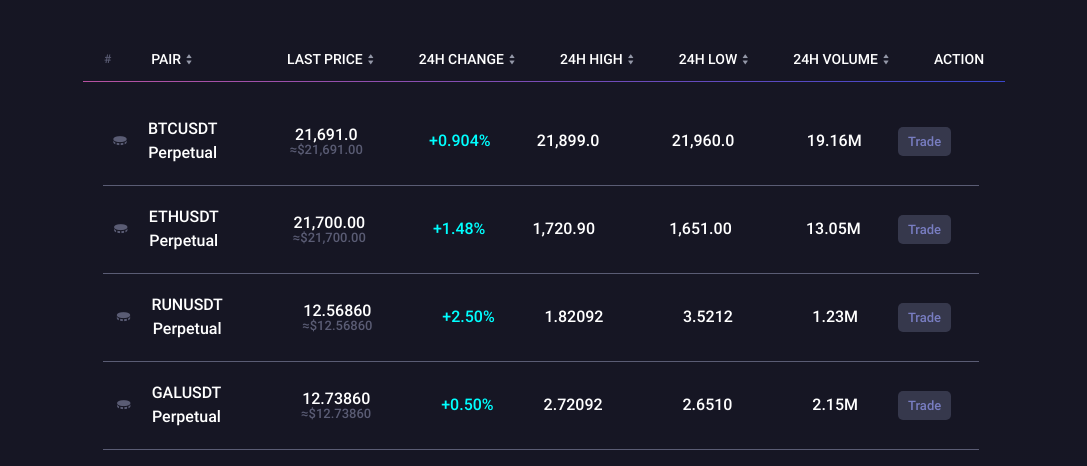
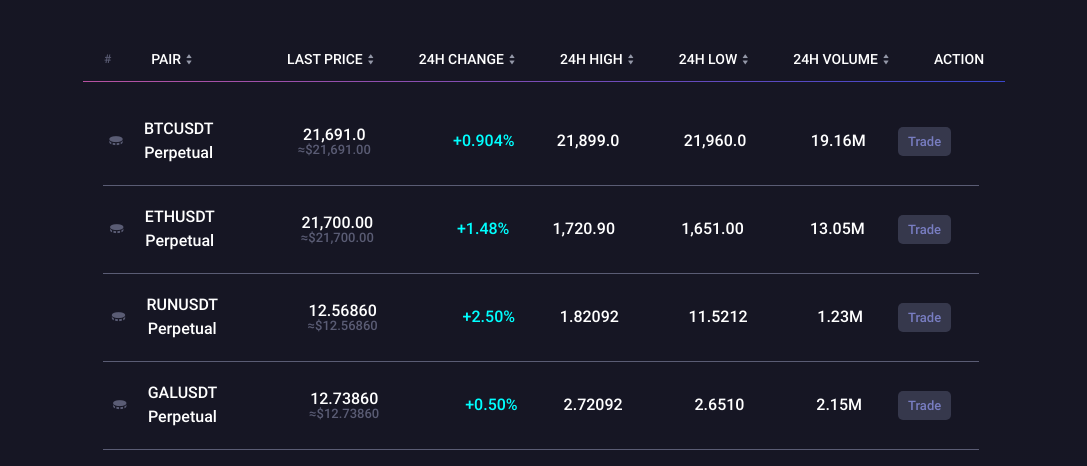
Before and after one commit to dofxo/apollox, a plain HTML site: page assests/html/markets.html in a window 1280 px wide. Shown: the part 286-752 px from the top of the page, without its empty margins (96-1183 px from the left). Drawn offline with Linux system fonts and the light colour scheme.

Commit message:
fixed some th/td issues

```diff
--- a/assests/css/markets.css
+++ b/assests/css/markets.css
@@ -131,11 +131,12 @@ body {
         width: 100%;
     }
 }
+
 @media screen and (max-width:350px) {
-  div#left-section span{
-    font-size: 13px;
-    padding: 8px 13px;
-  }
+    div#left-section span {
+        font-size: 13px;
+        padding: 8px 13px;
+    }
 }
 
 /* markets media query END */
@@ -178,6 +179,7 @@ body {
 
 #informations tr th:first-of-type {
     margin: 0 50px 0 0;
+
 }
 
 
@@ -263,6 +265,7 @@ table.coin tr td:nth-of-type(3) {
     align-items: center;
     justify-content: center;
     color: white;
+
 }
 
 
@@ -272,6 +275,9 @@ table.coin tr td:nth-of-type(3) {
     display: flex;
     flex-direction: column;
     align-items: center;
+}
+.coin-price div  {
+    margin: 0 20px !important;
 }
 
 .coin td .coin-name>*,
--- a/assests/js/markets.js
+++ b/assests/js/markets.js
@@ -75,20 +75,20 @@ function coinMaker(coinName , coinPrice , coinChange, coinHigh, coinLow,coinVolu
 }
 
 coinMaker('ETHUSDT',`21,700.00`,`+1.48%`,`1,720.90`,`1,651.00`,`13.05M`)
-coinMaker('RUNUSDT',`12.56860`,`+2.50%`,`1.82092`,`3.5212`,`1.23M`)
+coinMaker('RUNUSDT',`12.56860`,`+2.50%`,`1.82092`,`11.5212`,`1.23M`)
 coinMaker('GALUSDT',`12.73860`,`+0.50%`,`2.72092`,`2.6510`,`2.15M`)
 coinMaker('ENSUSDT',`10.56860`,`+1.50%`,`3.82092`,`2.5512`,`2.01M`)
-coinMaker('RUNUSDT',`12.56860`,`+2.50%`,`1.82092`,`3.5212`,`1.23M`)
+coinMaker('RUNUSDT',`12.56860`,`+2.50%`,`1.82092`,`11.5212`,`1.23M`)
 coinMaker('LINUSDT',`5,56256`,`+1.33%`,`1.82092`,`1.5613`,`1.98M`)
 coinMaker('OKBUSDT',`2,54256`,`+0.43%`,`2.22092`,`2.2113`,`0.99M`)
 coinMaker('LINUSDT',`5,56256`,`+1.33%`,`1.82092`,`1.5613`,`1.98M`)
 coinMaker('GALUSDT',`12.73860`,`+0.50%`,`2.72092`,`2.6510`,`2.15M`)
-coinMaker('RUNUSDT',`12.56860`,`+2.50%`,`1.82092`,`3.5212`,`1.23M`)
+coinMaker('RUNUSDT',`12.56860`,`+2.50%`,`1.82092`,`11.5212`,`1.23M`)
 coinMaker('LINUSDT',`5,56256`,`+1.33%`,`1.82092`,`1.5613`,`1.98M`)
 coinMaker('GALUSDT',`12.73860`,`+0.50%`,`2.72092`,`2.6510`,`2.15M`)
 coinMaker('ENSUSDT',`10.56860`,`+1.50%`,`3.82092`,`2.5512`,`2.01M`)
 coinMaker('KAVSUSDT',`13.56860`,`+1.70%`,`1.82092`,`3.5512`,`1.01M`)
-coinMaker('RUNUSDT',`12.56860`,`+2.50%`,`1.82092`,`3.5212`,`1.23M`)
+coinMaker('RUNUSDT',`12.56860`,`+2.50%`,`1.82092`,`11.5212`,`1.23M`)
 coinMaker('100SHUSDT',`0.16860`,`+4.50%`,`3.82092`,`4.5212`,`0.68M`)
 coinMaker('ZRXUSDT',`0.32`,`+2.222%`,`0.3078`,`0.3285`,`0.9M`)
 coinMaker('ETCUSDT',`37.260`,`+3.185%`,`38.030`,`35.130`,`0.74M`)
```
